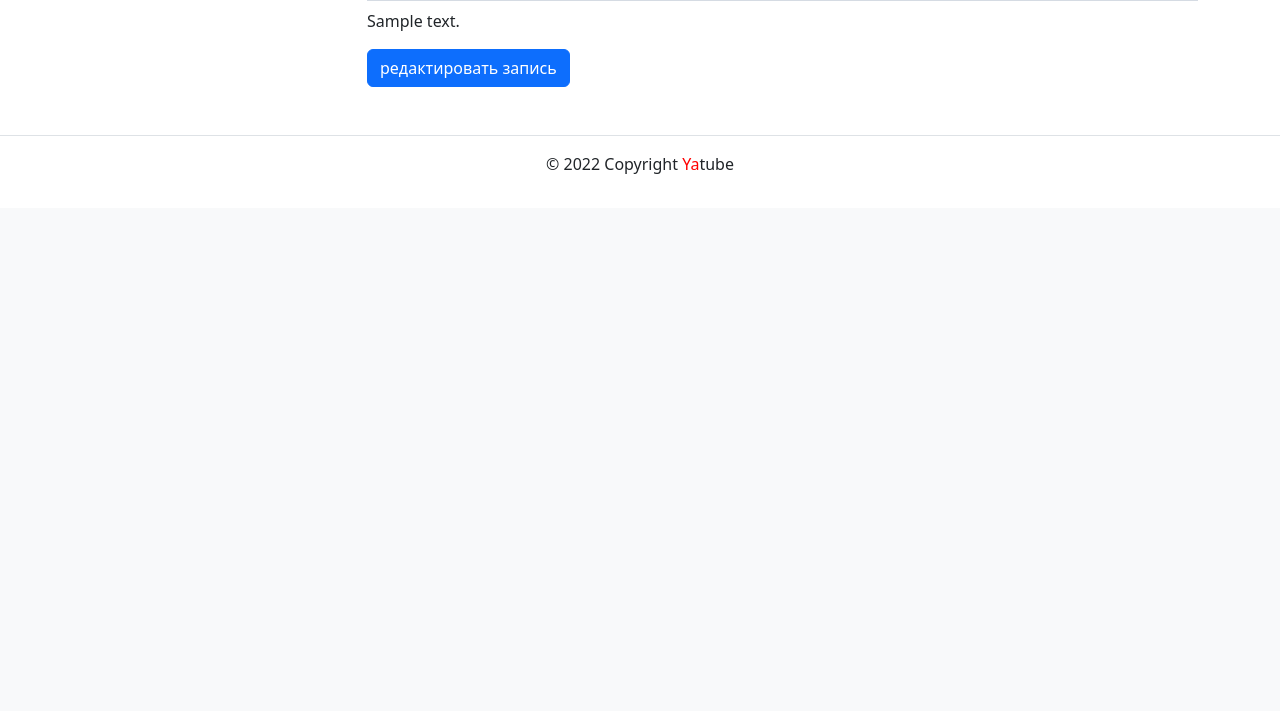
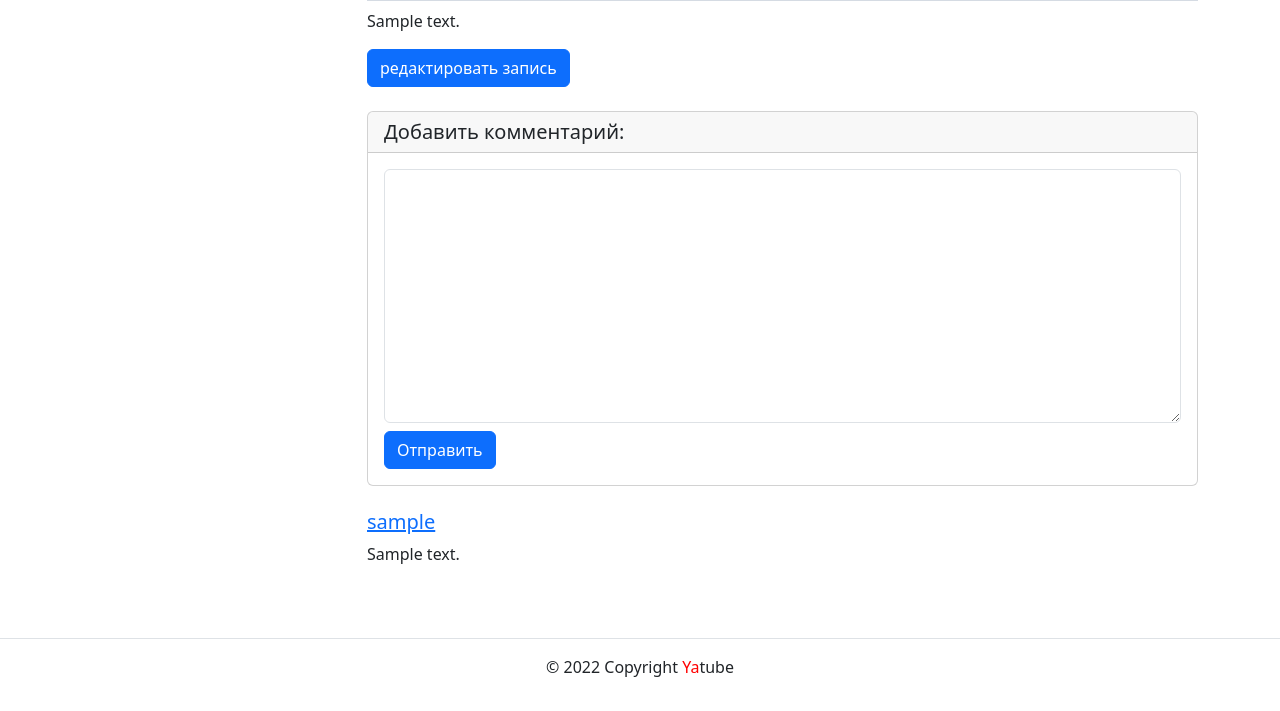
Before and after one commit to sarvilin/yatube, a Django app: page /posts/1/ in a window 1280 px wide. Shown: the part 734-1445 px from the top of the page. Before the commit the page ends 908 px from the top, so only its background shows below. Run offline with Django 3.2, Linux system fonts and the light colour scheme; a user stored in the database is signed in; tables that the repository leaves empty hold one stand-in row (values such as "Sample post"); grey boxes marked "Sample" are stand-in pictures; some libraries are stand-ins or nearby versions.

Commit message:
hw05_final_comments

```diff
--- a/yatube/posts/forms.py
+++ b/yatube/posts/forms.py
@@ -1,6 +1,7 @@
+from django.core.exceptions import ValidationError
 from django.forms import ModelForm
 
-from .models import Post
+from .models import Post, Comment
 
 
 class PostForm(ModelForm):
@@ -9,9 +10,28 @@ class PostForm(ModelForm):
         fields = ('group', 'text', 'image')
         labels = {
             'text': 'Текст поста',
-            'group': 'Группа'
+            'group': 'Группа',
+            'image': 'Изображение',
         }
         help_texts = {
             'text': 'Текст нового поста ',
             'group': 'Группа, к которой будет относиться пост',
         }
+
+
+class CommentForm(ModelForm):
+    class Meta:
+        model = Comment
+        fields = ('text',)
+        labels = {
+            'text': 'Текст комментария',
+        }
+        help_texts = {
+            'text': 'Введите текст комментария',
+        }
+
+    def clean_text(self):
+        data = self.cleaned_data['text']
+        if data == '':
+            raise ValidationError
+        return data
--- a/yatube/posts/models.py
+++ b/yatube/posts/models.py
@@ -56,3 +56,26 @@ class Group(models.Model):
 
     def __str__(self):
         return self.title
+
+
+class Comment(models.Model):
+    post = models.ForeignKey(
+        Post,
+        on_delete=models.CASCADE,
+        related_name='comments',
+        verbose_name='Комментарий',
+    )
+    author = models.ForeignKey(
+        User,
+        on_delete=models.CASCADE,
+        related_name='comments',
+        verbose_name='Автор'
+    )
+    text = models.TextField(
+        'Текст комментария',
+        help_text='Введите текст комментария'
+    )
+    created = models.DateTimeField(
+        'Дата комментария',
+        auto_now_add=True
+    )
--- a/yatube/posts/urls.py
+++ b/yatube/posts/urls.py
@@ -11,4 +11,5 @@ urlpatterns = [
     path('posts/<int:post_id>/', views.post_detail, name='post_detail'),
     path('create/', views.post_create, name='post_create'),
     path('posts/<int:post_id>/edit/', views.post_edit, name='post_edit'),
+    path('posts/<int:post_id>/comment/', views.add_comment, name='add_comment'),
 ]
--- a/yatube/posts/views.py
+++ b/yatube/posts/views.py
@@ -4,7 +4,8 @@ from django.contrib.auth.decorators import login_required
 from django.core.paginator import Paginator, Page
 from django.shortcuts import render, get_object_or_404, redirect
 
-from .forms import PostForm
+
+from .forms import PostForm, CommentForm
 from .models import Post, Group, User
 
 NUM_OF_POST = 10
@@ -55,13 +56,15 @@ def profile(request, username):
 
 def post_detail(request, post_id):
     post = get_object_or_404(Post, pk=post_id)
-
     author = post.author
     number_of_posts_by_author = author.posts.count()
-
+    form = CommentForm(request.POST or None)
+    comments = post.comments.all()
     context = {
         'post': post,
+        'comments': comments,
         'number_of_posts_by_author': number_of_posts_by_author,
+        'form': form,
     }
     template = 'posts/post_detail.html'
     return render(request, template, context)
@@ -89,6 +92,7 @@ def post_create(request):
 
 @login_required
 def post_edit(request, post_id):
+    """Форма изменения поста."""
     post = get_object_or_404(Post, pk=post_id)
     if post.author != request.user:
         return redirect('posts:post_detail', post_id=post_id)
@@ -115,3 +119,15 @@ def pages_obj(
         num_of_post: int = NUM_OF_POST) -> Page:
     paginator = Paginator(post_list, num_of_post)
     return paginator.get_page(page_number)
+
+
+@login_required
+def add_comment(request, post_id):
+    post = Post.objects.get(pk=post_id)
+    form = CommentForm(request.POST or None)
+    if form.is_valid():
+        comment = form.save(commit=False)
+        comment.author = request.user
+        comment.post = post
+        comment.save()
+    return redirect('posts:post_detail', post_id=post_id)
--- a/yatube/templates/posts/post_detail.html
+++ b/yatube/templates/posts/post_detail.html
@@ -1,5 +1,6 @@
 {% extends 'base.html' %}
 {% load thumbnail %}
+{% load user_filters %}
 
 {% block title %}{{ post.text | truncatechars:30 }}{% endblock %}
 
@@ -45,6 +46,35 @@
           редактировать запись
         </a>
       {% endif %}
+      {% if user.is_authenticated %}
+        <div class="card my-4">
+          <h5 class="card-header">Добавить комментарий:</h5>
+          <div class="card-body">
+            <!-- action ведет на обработчик формы  -->
+            <form method="post" action="{% url 'posts:add_comment' post.id %}">
+            {% csrf_token %}
+            <div class="form-group mb-2">
+              {{ form.text|addclass:"form-control" }}
+            </div>
+            <button type="submit" class="btn btn-primary">Отправить</button>
+            </form>
+          </div>
+        </div>
+      {% endif %}
+      {% for comment in comments %}
+        <div class="media mb-4">
+          <div class="media-body">
+            <h5 class="mt-0">
+            <a href="{% url 'posts:profile' comment.author.username %}">
+              {{ comment.author.username }}
+            </a>
+            </h5>
+            <p>
+              {{ comment.text }}
+            </p>
+          </div>
+        </div>
+      {% endfor %}
     </article>
 
   </div>
```
Also changed, not shown: yatube/posts/migrations/0009_comment.py (added).
